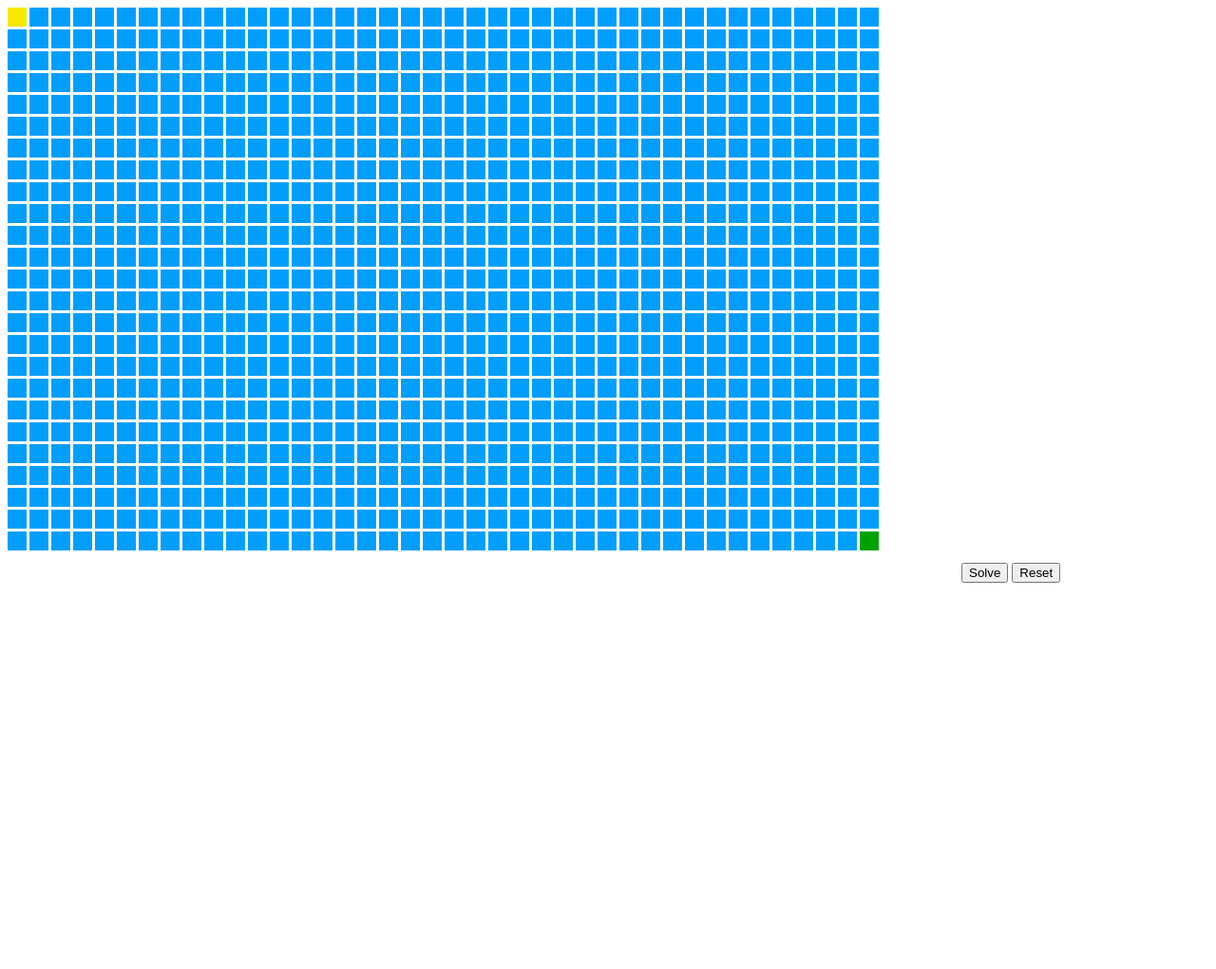
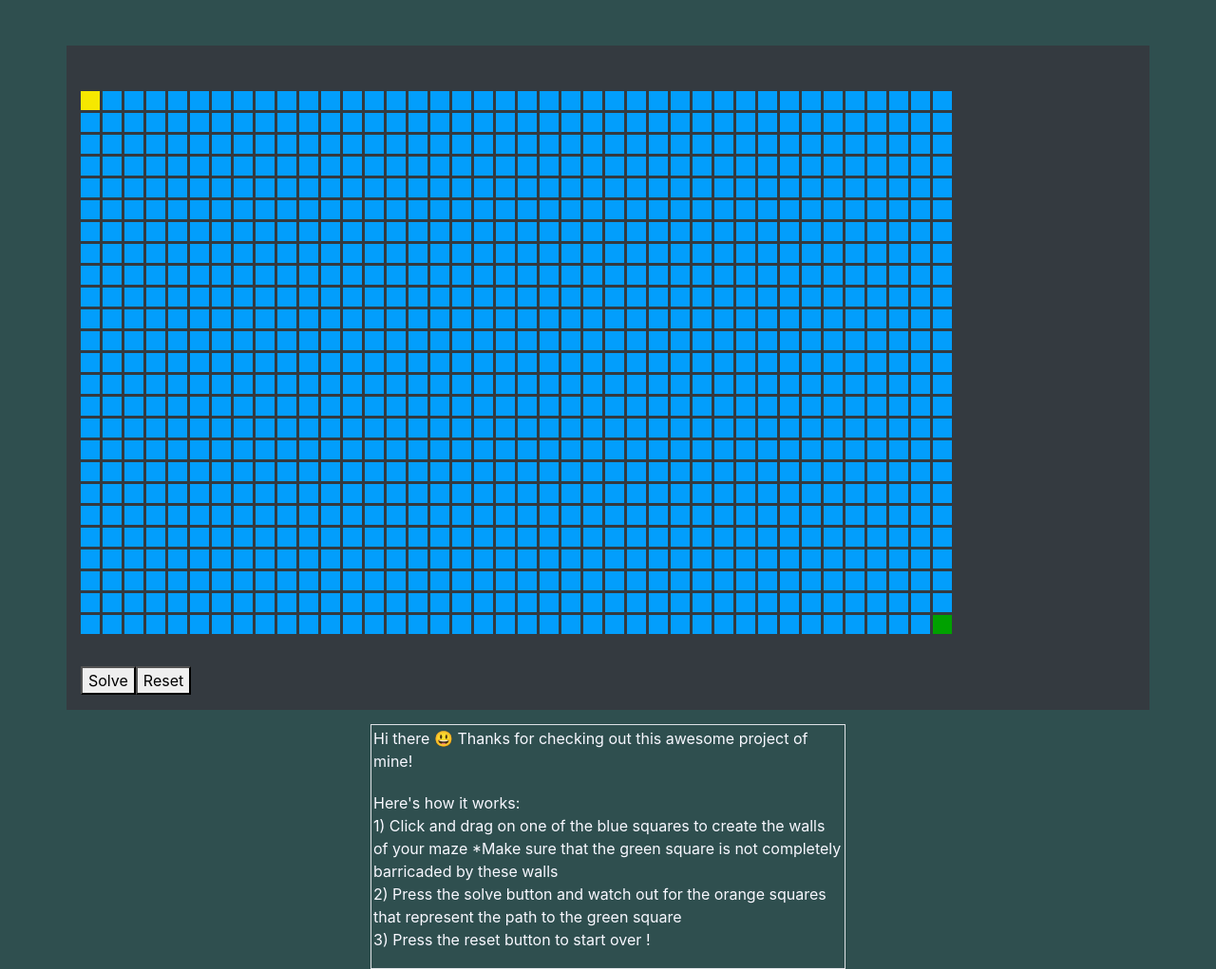
Before and after one commit to anlandou/mazesolver, a plain HTML site: page index.html in a window 1280 px wide. Shown: the whole page at 95% size. Before the commit the page ends 800 px from the top, so only its background shows below. Drawn offline with nearby package versions, Linux system fonts and the light colour scheme.

Commit message:
added info

```diff
--- a/index.html
+++ b/index.html
@@ -2,14 +2,34 @@
 <html>
 
 <head>
-    <meta charset="utf-8" />
+  <meta charset="utf-8" />
+  <link rel="stylesheet" href="style.css">
+  </link>
+  <!-- Latest compiled and minified CSS -->
+  <link rel="stylesheet" href="https://maxcdn.bootstrapcdn.com/bootstrap/4.5.2/css/bootstrap.min.css">
+  <!-- jQuery library -->
+  <script src="https://ajax.googleapis.com/ajax/libs/jquery/3.5.1/jquery.min.js"></script>
+  <!-- Popper JS -->
+  <script src="https://cdnjs.cloudflare.com/ajax/libs/popper.js/1.16.0/umd/popper.min.js"></script>
+  <script src="https://maxcdn.bootstrapcdn.com/bootstrap/4.5.2/js/bootstrap.min.js"></script>
 </head>
 
-<body>
-  <canvas id="myCanvas" width="1000"  height="600" ></canvas>
-  <button onclick="solveMaze()">Solve</button>
-  <button onclick="reset()">Reset</button>
-  <p id="outcome"></p>
+<body style="background-color:darkslategrey;">
+    <div class="container pt-5 mt-5 bg-dark">
+      <canvas id="myCanvas" width="1000" height="600"></canvas>
+      <div class="d-flex flex-row pb-3">
+        <button onclick="solveMaze()">Solve</button>
+        <button onclick="reset()">Reset</button>
+        <p id="outcome" style="color:deepskyblue;"></p>
+      </div>
+    </div>
+    <div class="border">
+      <p class="rules"> Hi there 😃 Thanks for checking out this awesome project of mine!</p>
+      <p class="rules">Here's how it works: <br> 1) Click and drag on one of the blue squares to create the walls of your maze *Make sure that the green square is not completely barricaded by these walls
+         <br> 2) Press the solve button and watch out for the orange squares that represent the path to the green square
+         <br> 3) Press the reset button to start over !
+      </p>
+    </div>
   <script src="test.js"></script>
 </body>
 
--- /dev/null
+++ b/style.css
@@ -0,0 +1,12 @@
+.border
+{
+    margin:auto;
+    width: 500px;
+    color: ghostwhite;
+    margin-top:15px;
+}
+
+.rules
+{
+   padding: 2px;
+}
```
